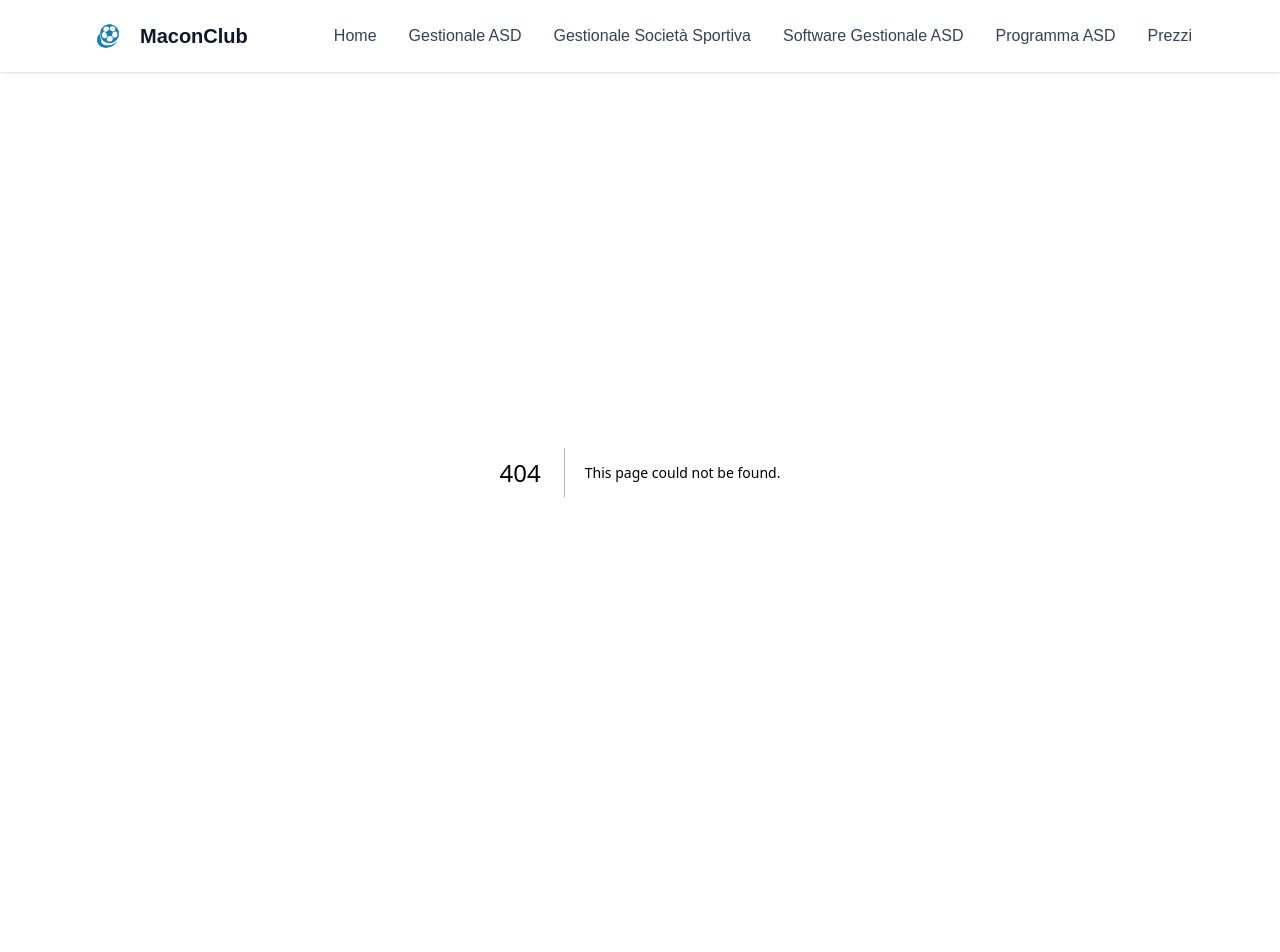
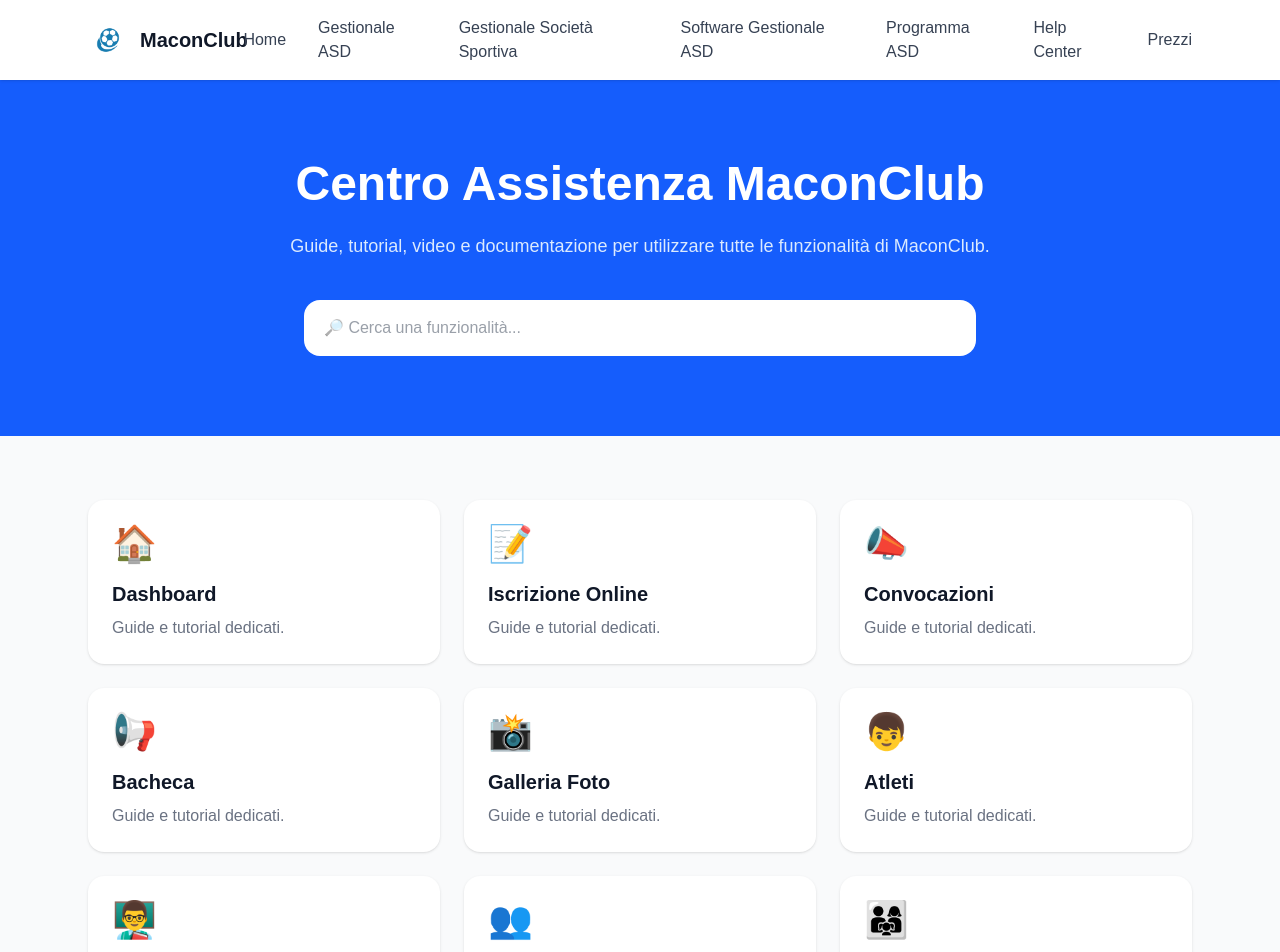
Before and after one commit to maurotto80/maconclub-landing, a Next.js app: page /help in a window 1280 px wide. Before the commit this address had no page. Shown: the top 952 px of the page. Before the commit the page ends 872 px from the top, so only its background shows below. Built offline with nearby package versions, Linux system fonts and the light colour scheme.

Commit message:
Add Help Center

```diff
--- /dev/null
+++ b/app/help/page.tsx
@@ -0,0 +1,88 @@
+//app/help/page.tsx
+
+import Link from "next/link";
+
+const categories = [
+  { emoji: "🏠", title: "Dashboard", slug: "dashboard" },
+  { emoji: "📝", title: "Iscrizione Online", slug: "iscrizione-online" },
+  { emoji: "📣", title: "Convocazioni", slug: "convocazioni" },
+  { emoji: "📢", title: "Bacheca", slug: "bacheca" },
+  { emoji: "📸", title: "Galleria Foto", slug: "galleria-foto" },
+  { emoji: "👦", title: "Atleti", slug: "atleti" },
+  { emoji: "👨‍🏫", title: "Allenatori", slug: "allenatori" },
+  { emoji: "👥", title: "Gruppi", slug: "gruppi" },
+  { emoji: "👨‍👩‍👧", title: "Genitori", slug: "genitori" },
+  { emoji: "📅", title: "Calendario Allenamenti", slug: "calendario-allenamenti" },
+  { emoji: "✅", title: "Presenze Allenamenti", slug: "presenze-allenamenti" },
+  { emoji: "📚", title: "Sessioni Allenamenti", slug: "sessioni-allenamenti" },
+  { emoji: "💳", title: "Gestione Quote", slug: "gestione-quote" },
+  { emoji: "📒", title: "Contabilità", slug: "contabilita" },
+  { emoji: "📋", title: "Soci", slug: "soci" },
+  { emoji: "👷", title: "Collaboratori", slug: "collaboratori" },
+  { emoji: "⚙️", title: "Account", slug: "account" },
+];
+
+export default function HelpPage() {
+  return (
+    <main className="bg-gray-50 min-h-screen">
+
+      {/* HERO */}
+      <section className="bg-blue-600 text-white py-20">
+        <div className="max-w-6xl mx-auto px-6 text-center">
+
+          <h1 className="text-4xl md:text-5xl font-extrabold">
+            Centro Assistenza MaconClub
+          </h1>
+
+          <p className="mt-6 text-lg max-w-3xl mx-auto text-blue-100">
+            Guide, tutorial, video e documentazione per utilizzare
+            tutte le funzionalità di MaconClub.
+          </p>
+
+          {/* Ricerca (step successivo) */}
+          <div className="mt-10 max-w-2xl mx-auto">
+            <input
+              type="text"
+              placeholder="🔎 Cerca una funzionalità..."
+              disabled
+              className="w-full px-5 py-4 rounded-2xl text-gray-700 bg-white"
+            />
+          </div>
+
+        </div>
+      </section>
+
+      {/* CATEGORIE */}
+      <section className="py-16">
+        <div className="max-w-6xl mx-auto px-6">
+
+          <div className="grid sm:grid-cols-2 lg:grid-cols-3 gap-6">
+
+            {categories.map((item) => (
+              <Link
+                key={item.slug}
+                href={`/help/${item.slug}`}
+                className="bg-white rounded-2xl shadow hover:shadow-lg transition p-6"
+              >
+                <div className="text-4xl">
+                  {item.emoji}
+                </div>
+
+                <h2 className="mt-4 text-xl font-bold text-gray-900">
+                  {item.title}
+                </h2>
+
+                <p className="mt-2 text-gray-500">
+                  Guide e tutorial dedicati.
+                </p>
+              </Link>
+            ))}
+
+          </div>
+
+        </div>
+      </section>
+
+    </main>
+  );
+}
--- a/components/Navbar.tsx
+++ b/components/Navbar.tsx
@@ -50,6 +50,13 @@
   className="hover:text-blue-600"
 >
   Programma ASD
+</Link>
+
+<Link
+  href="/help"
+  className="hover:text-blue-600"
+>
+  Help Center
 </Link>
 
 <Link
@@ -106,6 +113,13 @@
 </Link>
 
 <Link
+  href="/help"
+  onClick={() => setOpen(false)}
+>
+  Help Center
+</Link>
+
+<Link
   href="/prezzi"
   onClick={() => setOpen(false)}
 >
```
